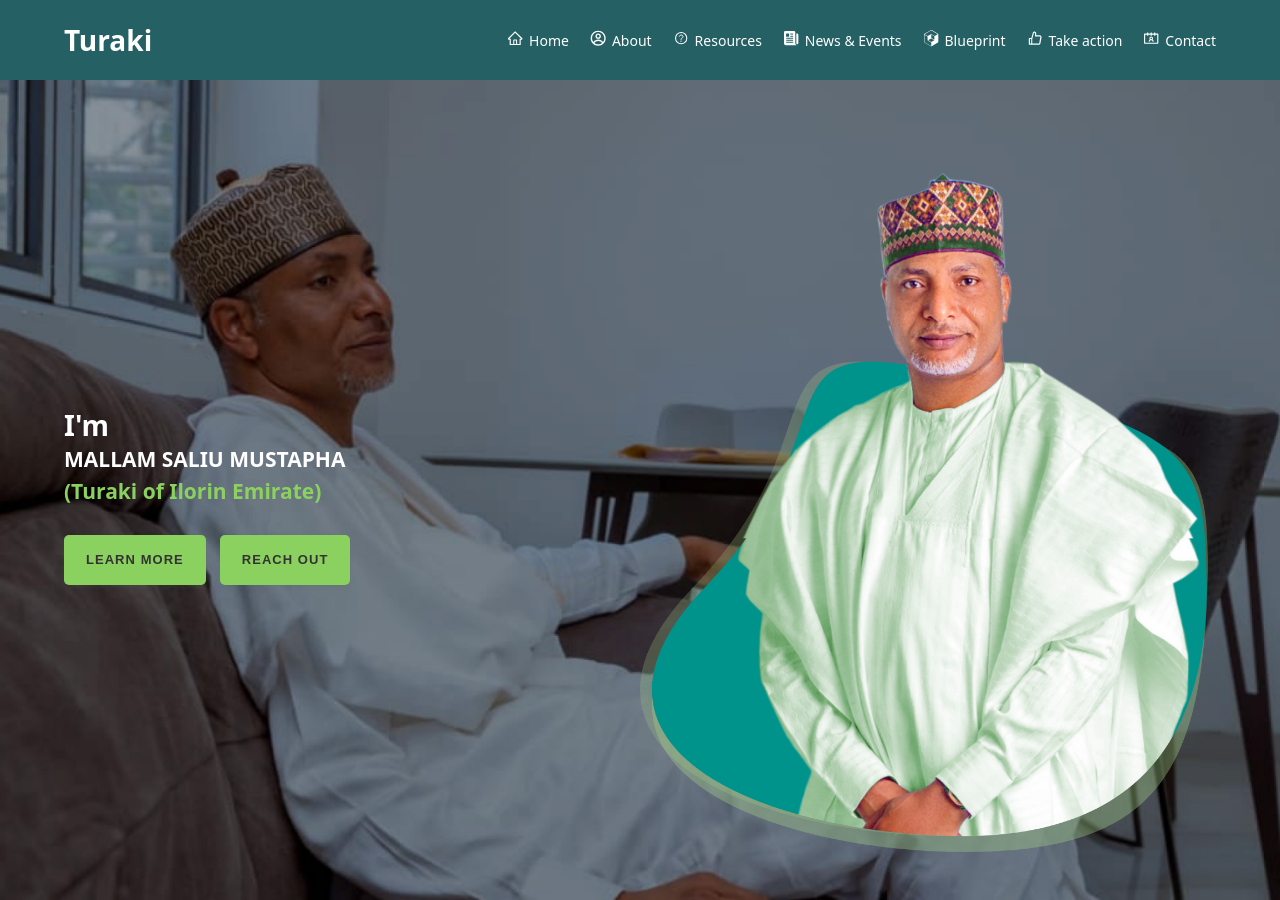
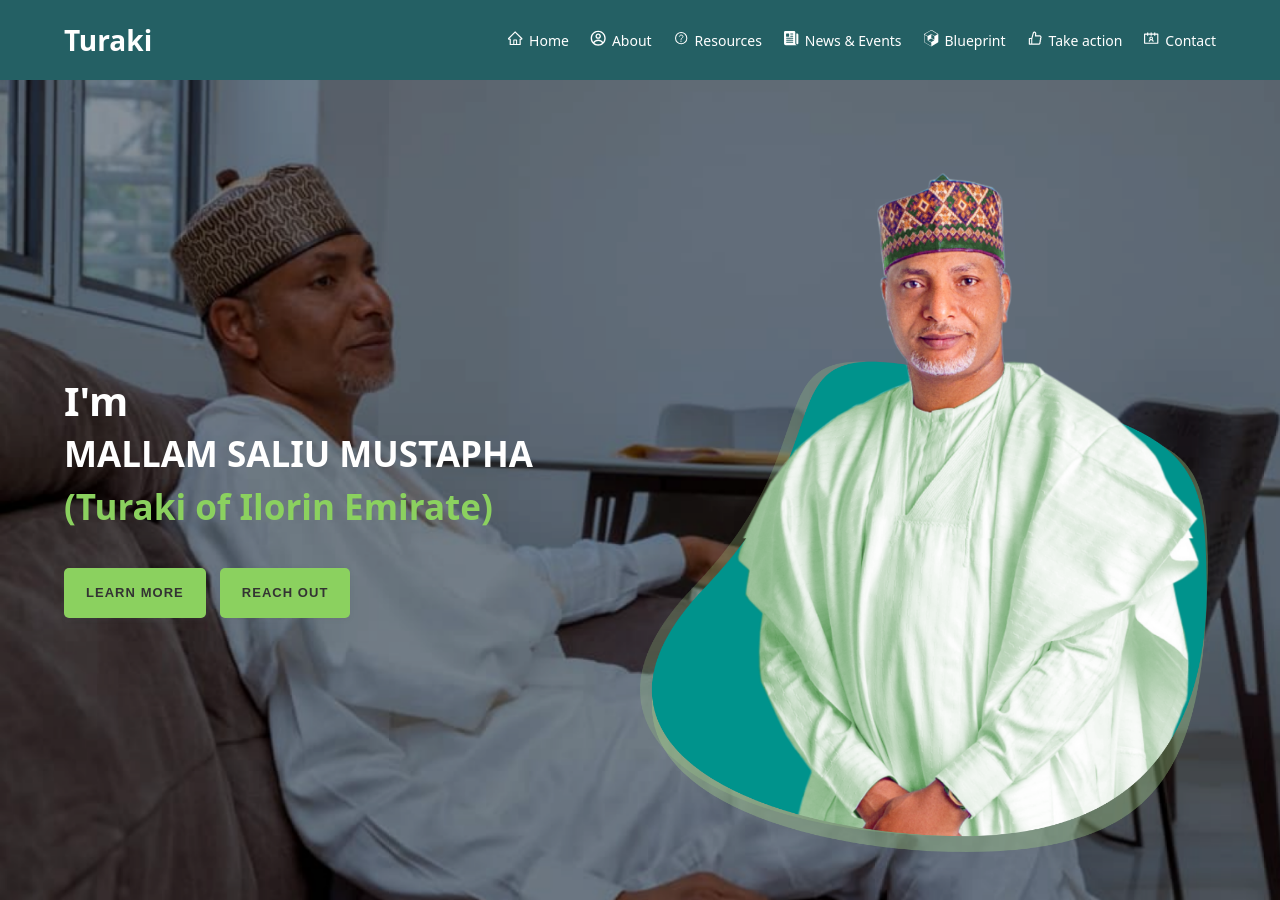
Before and after one commit to blyncnov/Turaki, a Next.js app: page / in a window 1280 px wide. Built offline with nearby package versions, Linux system fonts and the light colour scheme.

Commit message:
Turaki v2.2

```diff
--- a/styles/Homepage/Hero-Section.js
+++ b/styles/Homepage/Hero-Section.js
@@ -36,12 +36,13 @@ export const HeroSection__Sector = styled.div`
 
   h1 {
     color: #fff;
+    font-size: 40px;
   }
 
   h2 {
     color: #fff;
     line-height: 1.5;
-    font-size: 1.5em;
+    font-size: 2.5rem;
     font-weight: 700;
     margin-bottom: 1em;
 
@@ -66,6 +67,22 @@ export const HeroSection__Sector = styled.div`
       margin: 0 auto;
     }
   }
+
+  @media (max-width: 768px) {
+    h1 {
+      color: #fff;
+      font-size: 23px;
+    }
+
+    h2 {
+      color: #fff;
+      font-size: 30px;
+    }
+
+    span {
+      font-size: 16px;
+    }
+  }
 `;
 
 export default HeroSection__Container;
```
